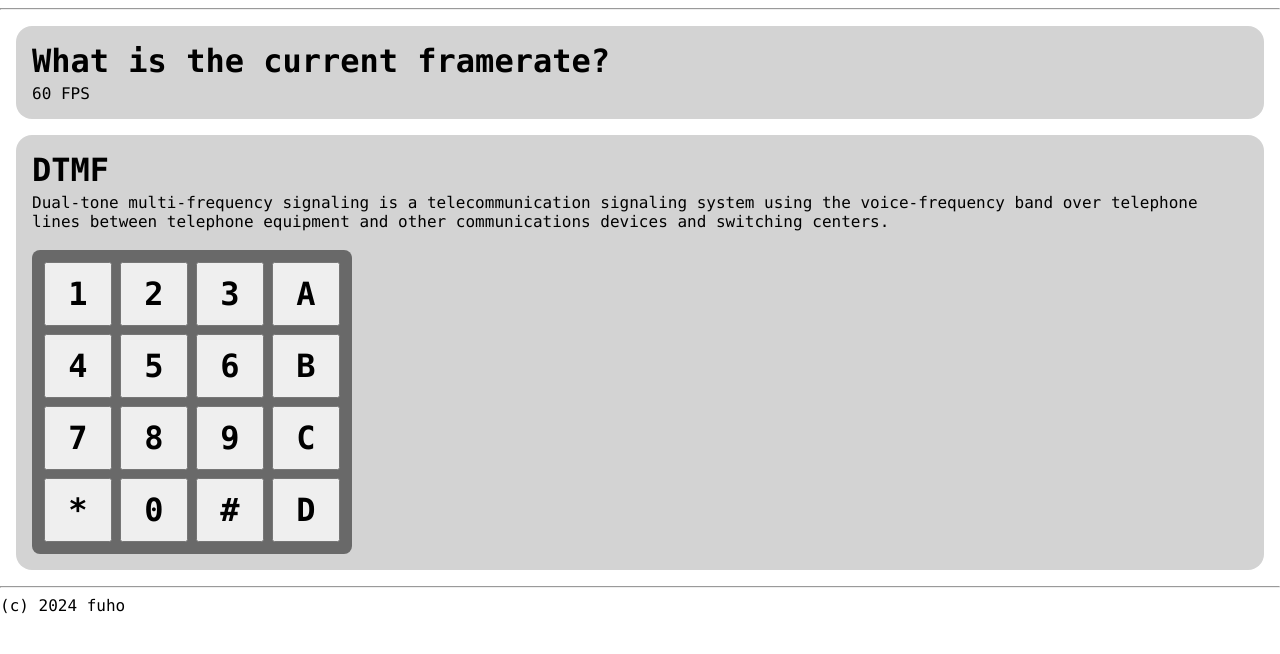
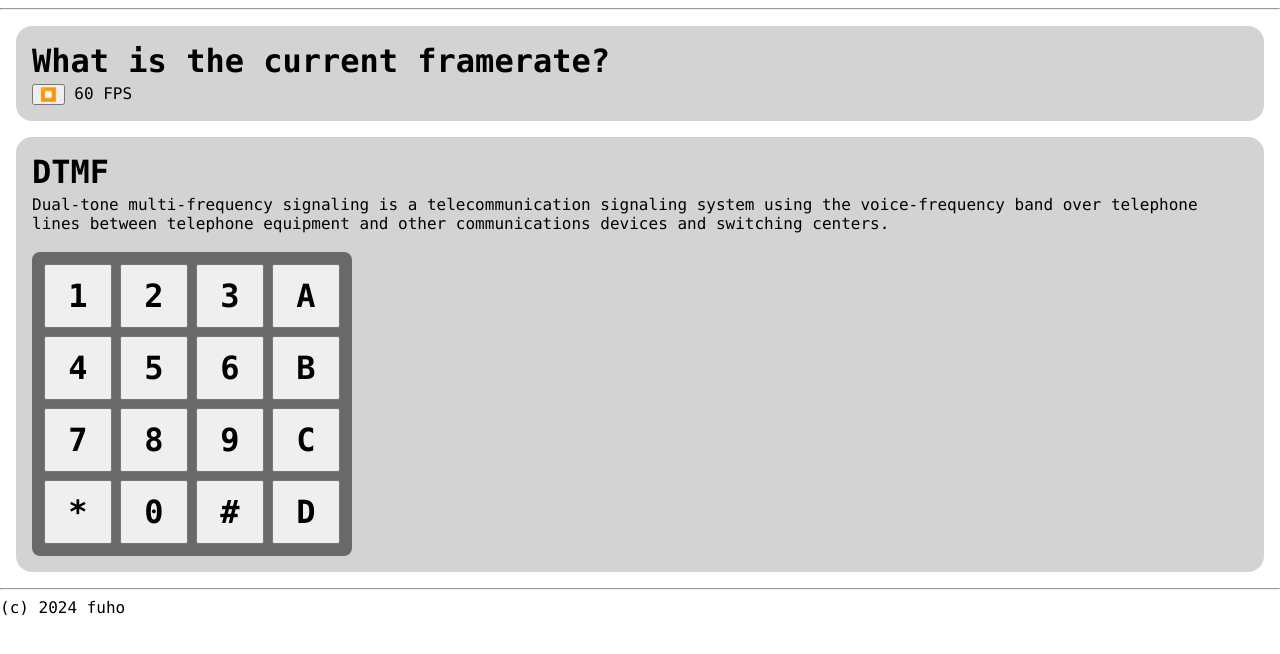
Before and after one commit to fuho/manything, a plain HTML site: page index.html in a window 1280 px wide. Drawn offline with Linux system fonts and the light colour scheme.

Commit message:
Shows current framerate... continuously

```diff
--- a/index.html
+++ b/index.html
@@ -1,4 +1,5 @@
 <!DOCTYPE html>
+<!--suppress HtmlUnknownTag -->
 <html lang="en">
 <head>
     <meta charset="UTF-8">
@@ -48,16 +49,39 @@
 <hr>
 <div class="thing" id="frame_rate_display">
     <h2> What is the current framerate?</h2>
+    <button onclick="toggleFrameRateCounter()" id="frame_rate_control"></button>
     <span id="current_frame_rate">UNKNOWN</span>
     <script>
-        const display = document.querySelector("#current_frame_rate");
+        const frameRateDisplay = document.querySelector("#current_frame_rate");
+        const frameRateControl = document.querySelector("#frame_rate_control");
+        const labels = ["⏹️", "▶️"] // 0 - running, 1 - stopped
+        let isRunning = false;
         const getFPS = () =>
             new Promise(resolve =>
                 requestAnimationFrame(t1 =>
                     requestAnimationFrame(t2 => resolve(Math.round(1000 / (t2 - t1))))
                 )
             )
-        getFPS().then(fps => display.innerHTML = `${fps} FPS`);
+
+        const startFrameRateCounter = async () => {
+            while (isRunning) {
+                let fps = await getFPS();
+                frameRateDisplay.innerHTML = `${fps} FPS`;
+                await new Promise(resolve => setTimeout(resolve, 100));
+            }
+        }
+
+        const toggleFrameRateCounter = function () {
+            isRunning = !isRunning;
+            if (isRunning) {
+                startFrameRateCounter()
+                frameRateControl.innerText = labels[0];
+            } else {
+                frameRateControl.innerText = labels[1];
+                frameRateDisplay.innerText = "STOPPED";
+            }
+        };
+        toggleFrameRateCounter();
     </script>
 </div>
 <div class="thing" id="dtmf">
@@ -120,7 +144,7 @@
             padding: 8px;
         }
 
-        .thing#dtmf *.dial_pad > button  {
+        .thing#dtmf *.dial_pad > button {
             flex: 21%;
             width: 64px;
             height: 64px;
```
